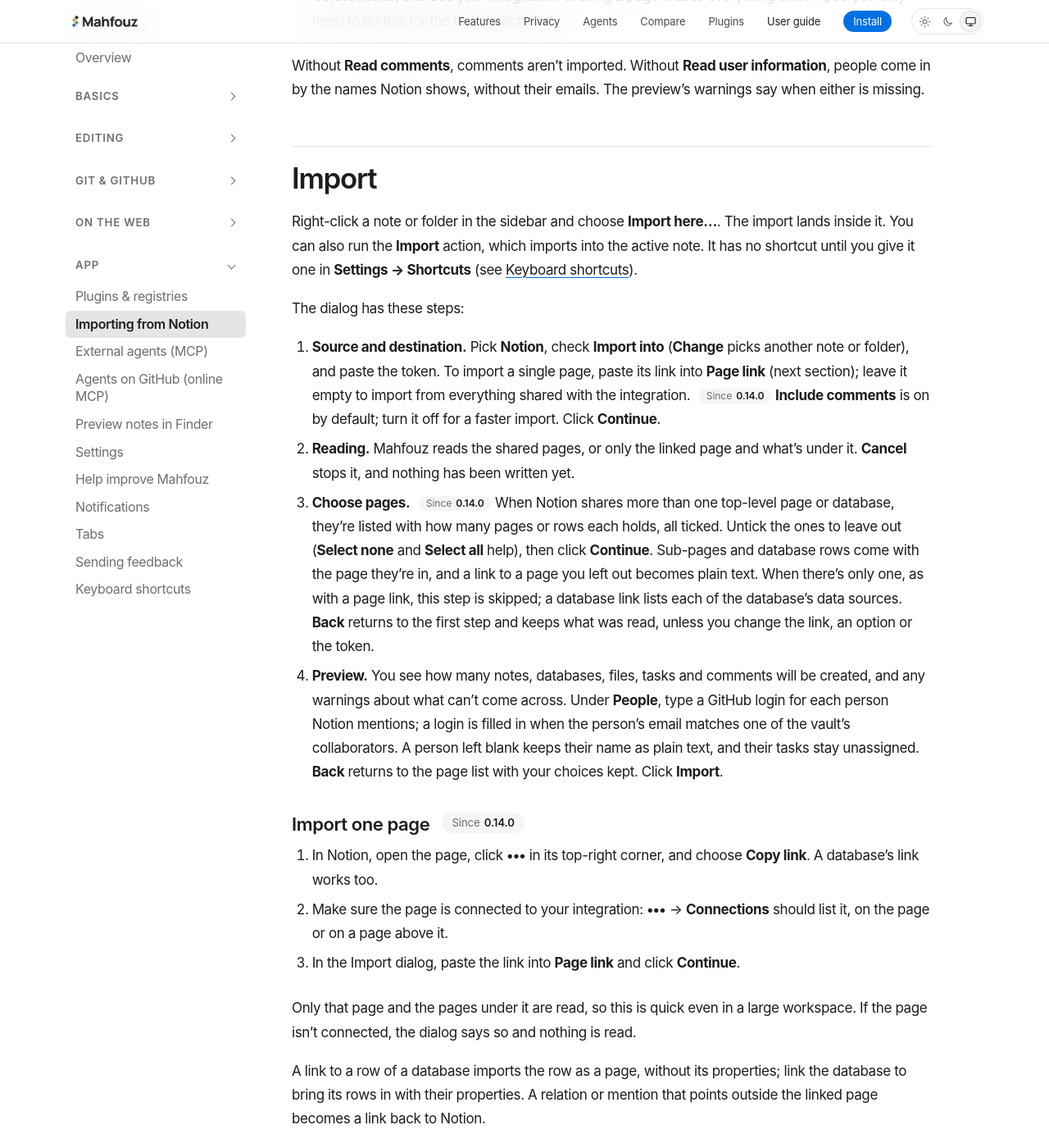
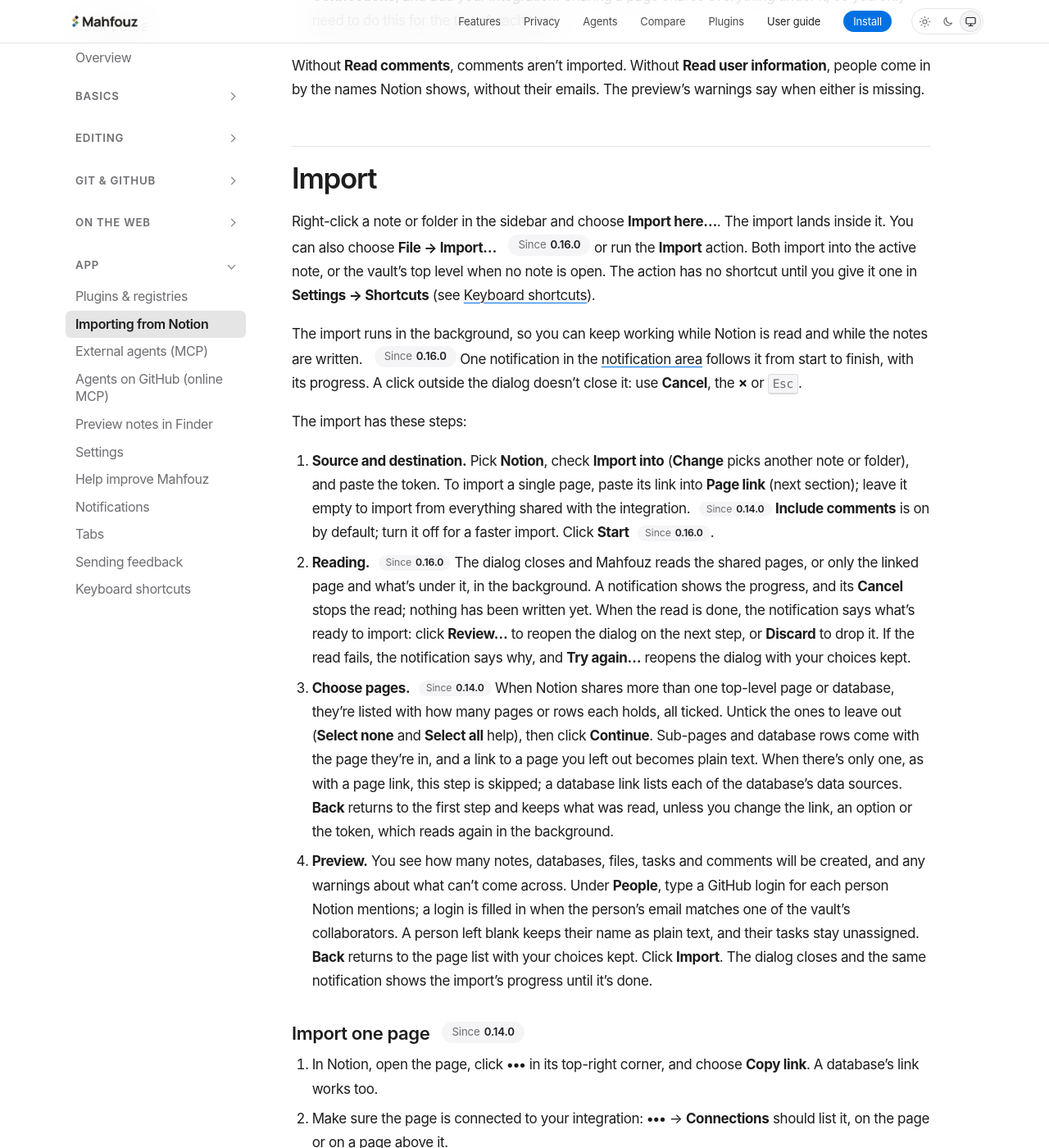
Before and after one commit to mahfouz-app/docs, a Jekyll site: the page built from guide/import-notion.md, in a window 1280 px wide and 1400 px high, scrolled down 860 px. Shown: the whole window at 82% size. Built offline with Jekyll 4.4.1, drawn with Linux system fonts in a browser that asks for light colours; some of the changed text lies outside the part shown.

Commit message:
guide: Import in the File menu, background reading and progress notification
Co-Authored-By: Claude Opus 5.5 <noreply@anthropic.com>

```diff
--- a/guide/import-notion.md
+++ b/guide/import-notion.md
@@ -43,21 +43,35 @@ emails. The preview's warnings say when either is missing.
 ## Import
 
 Right-click a note or folder in the sidebar and choose **Import here…**.
-The import lands inside it. You can also run the **Import** action, which
-imports into the active note. It has no shortcut until you give it one in
-**Settings → Shortcuts** (see [Keyboard shortcuts](/guide/shortcuts/)).
+The import lands inside it. You can also choose **File → Import…**
+{% include since.html v="0.16.0" %} or run the **Import** action. Both
+import into the active note, or the vault's top level when no note is
+open. The action has no shortcut until you give it one in **Settings →
+Shortcuts** (see [Keyboard shortcuts](/guide/shortcuts/)).
 
-The dialog has these steps:
+The import runs in the background, so you can keep working while Notion
+is read and while the notes are written. {% include since.html v="0.16.0" %}
+One notification in the [notification area](/guide/notifications/) follows
+it from start to finish, with its progress. A click outside the dialog
+doesn't close it: use **Cancel**, the **×** or <kbd>Esc</kbd>.
+
+The import has these steps:
 
 1. **Source and destination.** Pick **Notion**, check **Import into**
    (**Change** picks another note or folder), and paste the token. To
    import a single page, paste its link into **Page link** (next section);
    leave it empty to import from everything shared with the integration.
    {% include since.html v="0.14.0" %} **Include comments** is on by
-   default; turn it off for a faster import. Click **Continue**.
-2. **Reading.** Mahfouz reads the shared pages, or only the linked page
-   and what's under it. **Cancel** stops it, and nothing has been written
-   yet.
+   default; turn it off for a faster import. Click **Start**
+   {% include since.html v="0.16.0" %}.
+2. **Reading.** {% include since.html v="0.16.0" %} The dialog closes and
+   Mahfouz reads the shared pages, or only the linked page and what's
+   under it, in the background. A notification shows the progress, and its
+   **Cancel** stops the read; nothing has been written yet. When the read
+   is done, the notification says what's ready to import: click
+   **Review…** to reopen the dialog on the next step, or **Discard** to
+   drop it. If the read fails, the notification says why, and **Try
+   again…** reopens the dialog with your choices kept.
 3. **Choose pages.** {% include since.html v="0.14.0" %} When Notion shares
    more than one top-level page or database, they're listed with how many
    pages or rows each holds, all ticked. Untick the ones to leave out
@@ -67,14 +81,15 @@ The dialog has these steps:
    with a page link, this step is skipped; a database link lists each of
    the database's data sources. **Back** returns to the first step and
    keeps what was read, unless you change the link, an option or the
-   token.
+   token, which reads again in the background.
 4. **Preview.** You see how many notes, databases, files, tasks and
    comments will be created, and any warnings about what can't come
    across. Under **People**, type a GitHub login for each person Notion
    mentions; a login is filled in when the person's email matches one of
    the vault's collaborators. A person left blank keeps their name as plain
    text, and their tasks stay unassigned. **Back** returns to the page
-   list with your choices kept. Click **Import**.
+   list with your choices kept. Click **Import**. The dialog closes and
+   the same notification shows the import's progress until it's done.
 
 ### Import one page {% include since.html v="0.14.0" %} {#import-one-page}
 
@@ -83,11 +98,11 @@ The dialog has these steps:
 2. Make sure the page is connected to your integration: **•••** →
    **Connections** should list it, on the page or on a page above it.
 3. In the Import dialog, paste the link into **Page link** and click
-   **Continue**.
+   **Start**.
 
 Only that page and the pages under it are read, so this is quick even in a
-large workspace. If the page isn't connected, the dialog says so and
-nothing is read.
+large workspace. If the page isn't connected, the notification says so and
+nothing is imported.
 
 A link to a row of a database imports the row as a page, without its
 properties; link the database to bring its rows in with their
@@ -95,8 +110,9 @@ properties. A relation or mention that points outside the linked page
 becomes a link back to Notion.
 
 The files are downloaded, then everything is written and committed as one
-change in the vault's history: **Import from Notion: N notes**. A
-notification shows the progress. If something fails partway, the import
+change in the vault's history: **Import from Notion: N notes**. The
+notification shows the progress, then **Imported N notes** with **Open**.
+If something fails partway, the import
 removes what it wrote and nothing is left behind.
 
 Because the import is a single commit, you can take it back in one step
```
Also changed, not shown: guide/shortcuts.md (+3 -2 lines).
